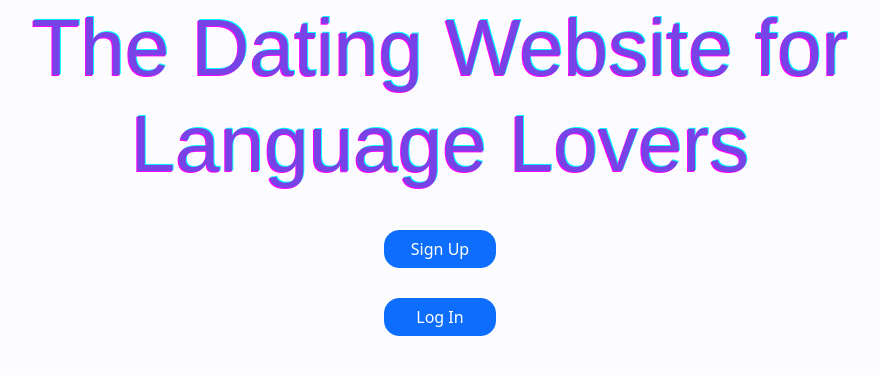
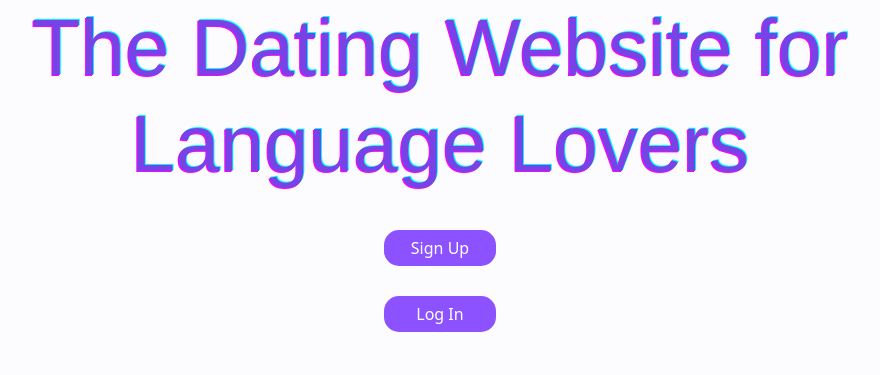
Before and after one commit to Bourkupine/cs4116-project, a PHP site: page /home/home.php in a window 1280 px wide. Shown: the top 375 px of the page, without its empty margins (200-1080 px from the left). Run offline with PHP 8.4, Linux system fonts and the light colour scheme; some web fonts are replaced.

Commit message:
home: added new button css to buttons
Signed-off-by: Euan Bourke <euanbourke@gmail.com>

```diff
--- a/src/app/home/home.php
+++ b/src/app/home/home.php
@@ -5,8 +5,8 @@
 
 <head>
     <title>Home</title>
+    <link rel="stylesheet" type="" href="../styles.css">
     <link rel="stylesheet" type="text/css" href="home.css">
-    <link rel="stylesheet" type="" href="../styles.css">
 
     <link href="https://cdn.jsdelivr.net/npm/bootstrap@5.3.3/dist/css/bootstrap.min.css"
           rel="stylesheet"
@@ -24,8 +24,8 @@
     </div>
     <div class="row">
         <div class="buttons">
-            <button type="button" class="btn btn-primary">Sign Up</button>
-            <button type="button" class="btn btn-primary">Log In</button>
+            <button type="button" class="ll-button">Sign Up</button>
+            <button type="button" class="ll-button">Log In</button>
         </div>
     </div>
 
```
